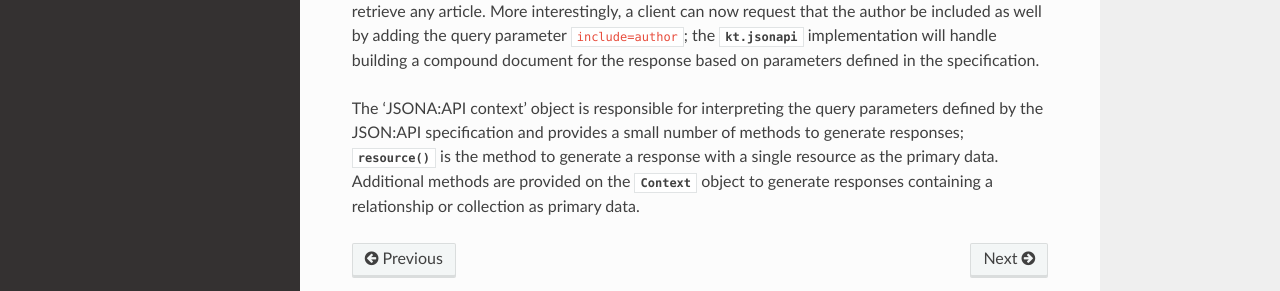
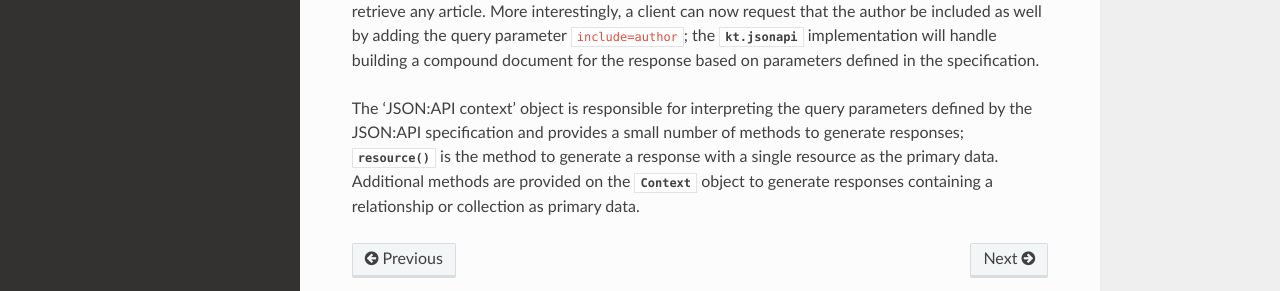
Before and after one commit to keepertech/kt.jsonapi, a Sphinx documentation site: the page built from docs/introduction.rst, in a window 1280 px wide and 900 px high, scrolled down 4585 px. Shown: the part 492-783 px from the top of the window. Built offline with Sphinx 7.4.7 and the Read the Docs theme 2.0.0, drawn with Linux system fonts in a browser that asks for light colours.

Commit message:
fix typos in documentation

```diff
--- a/docs/api.rst
+++ b/docs/api.rst
@@ -1,7 +1,7 @@
 :mod:`api` --- High-level API for response generation
 =====================================================
 
-.. module: kt.jsonapi.api
+.. module:: kt.jsonapi.api
    :synopsis: High-level API for response generation
 
 .. automodule:: kt.jsonapi.api
--- a/docs/introduction.rst
+++ b/docs/introduction.rst
@@ -269,7 +269,7 @@
 implementation will handle building a compound document for the
 response based on parameters defined in the specification.
 
-The 'JSONA:API context' object is responsible for interpreting the query
+The 'JSON:API context' object is responsible for interpreting the query
 parameters defined by the JSON:API specification and provides a small
 number of methods to generate responses;
 :meth:`~kt.jsonapi.api.Context.resource` is the method to generate a
--- a/docs/link.rst
+++ b/docs/link.rst
@@ -1,7 +1,7 @@
 :mod:`link` --- JSON:API link object
 ====================================
 
-.. module: kt.jsonapi.link
+.. module:: kt.jsonapi.link
    :synopsis: Class representing a JSON:API link
 
 .. automodule:: kt.jsonapi.link
--- a/docs/relation.rst
+++ b/docs/relation.rst
@@ -1,7 +1,7 @@
 :mod:`relation` --- JSON:API relationship objects
 =================================================
 
-.. module: kt.jsonapi.relation
+.. module:: kt.jsonapi.relation
    :synopsis: Classes representing JSON:API relationships
 
 .. automodule:: kt.jsonapi.relation
```
